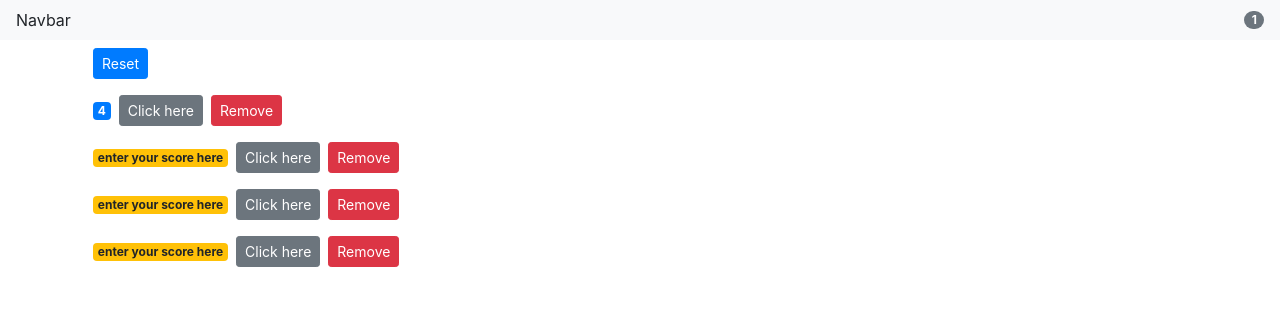
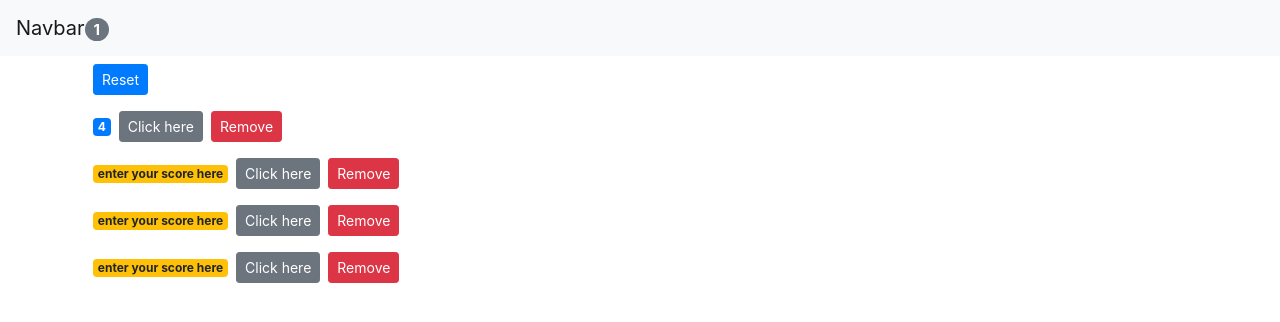
Before and after one commit to halalan/composing-components, a React (Create React App) app: page / in a window 1280 px wide. Shown: the top 322 px of the page. Built offline with nearby package versions, Linux system fonts and the light colour scheme.

Commit message:
final Stateless Functional Components

```diff
--- a/src/components/navbar/navbar.jsx
+++ b/src/components/navbar/navbar.jsx
@@ -1,19 +1,18 @@
 
 import React, { Component } from "react";
 
-class NavBar extends Component {
-  render() {
+const NavBar = (props) => {
+
     return (
       <nav className="navbar navbar-light bg-light">
-
+        <a className="navbar-brand" href="#">
           Navbar{""}
           <span className="badge badge-pill badge-secondary">
-            {this.props.totalCounters}
+            {props.totalCounters}
           </span>
-
+        </a>
       </nav>
     );
-  }
-}
+  };
 
 export default NavBar;
```
